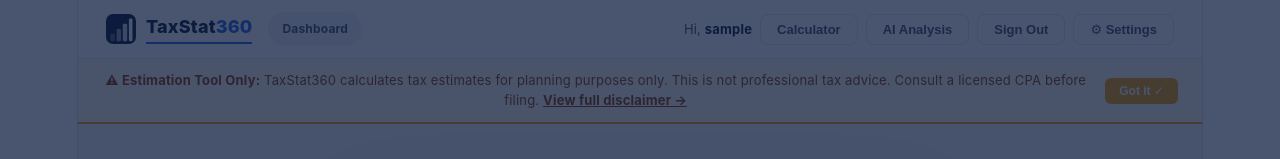
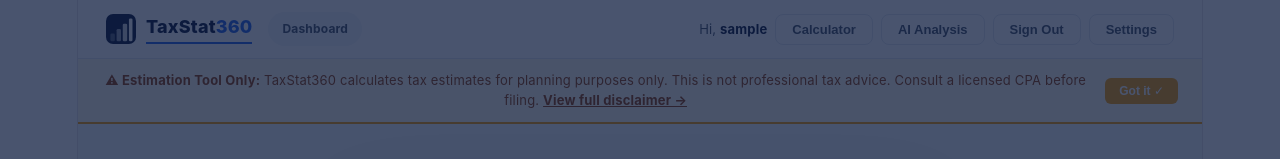
Before and after one commit to natashaverela-speckm/TaxStat360, a React (Vite) app: page /dashboard in a window 1280 px wide. Shown: the top 159 px of the page. Built offline with nearby package versions, Linux system fonts and the light colour scheme; sample sign-in values are in the browser's storage.

Commit message:
Update settings button text to remove emoji

```diff
--- a/src/Dashboard.jsx
+++ b/src/Dashboard.jsx
@@ -691,7 +691,7 @@ export default function Dashboard() {
           <button onClick={() => nav('/calculate-tax')} style={{ padding: '7px 16px', border: '1px solid #E2E8F0', borderRadius: 8, background: '#fff', fontSize: 13, cursor: 'pointer', color: SL, fontWeight: 600 }}>Calculator</button>
           <button onClick={() => nav('/ai-analysis')}  style={{ padding: '7px 16px', border: '1px solid #E2E8F0', borderRadius: 8, background: '#fff', fontSize: 13, cursor: 'pointer', color: SL, fontWeight: 600 }}>AI Analysis</button>
           <button onClick={() => signOut(nav)}         style={{ padding: '7px 16px', border: '1px solid #E2E8F0', borderRadius: 8, background: '#fff', fontSize: 13, cursor: 'pointer', color: SL, fontWeight: 600 }}>Sign Out</button>
-          <button onClick={() => nav('/settings')}     style={{ padding: '7px 16px', border: '1px solid #E2E8F0', borderRadius: 8, background: '#fff', fontSize: 13, cursor: 'pointer', color: SL, fontWeight: 600 }}>⚙ Settings</button>
+          <button onClick={() => nav('/settings')}     style={{ padding: '7px 16px', border: '1px solid #E2E8F0', borderRadius: 8, background: '#fff', fontSize: 13, cursor: 'pointer', color: SL, fontWeight: 600 }}>Settings</button>
         </div>
       </nav>
 
```
